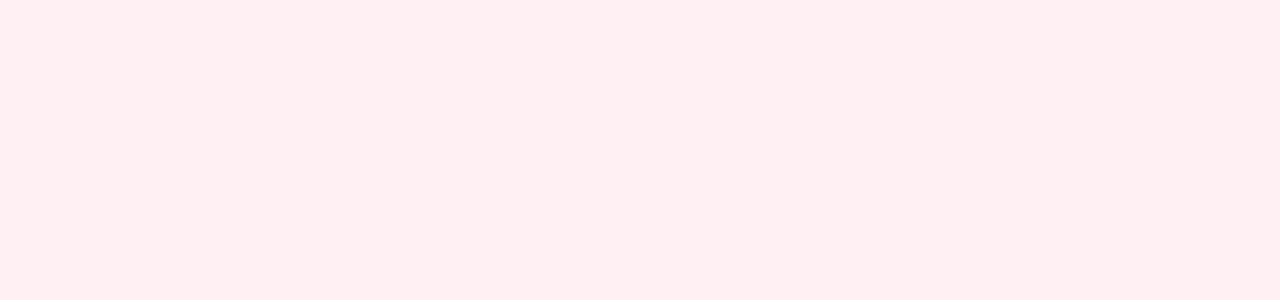
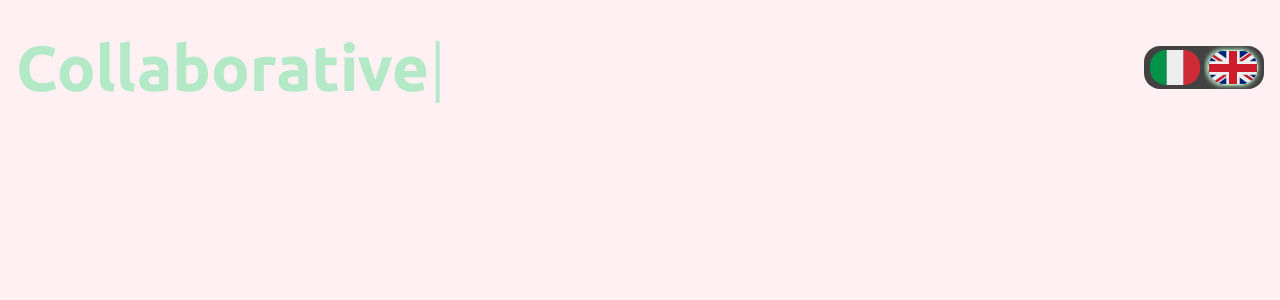
Before and after one commit to daneeelo/gamified-space, a Vue app: page / in a window 1280 px wide. Shown: the top 300 px of the page. Built offline with nearby package versions, Linux system fonts and the light colour scheme; the HTML template or start-up script is replaced by a standard one.

Commit message:
create reactive header with centralized language selection

```diff
--- a/components.d.ts
+++ b/components.d.ts
@@ -7,6 +7,8 @@ export {}
 /* prettier-ignore */
 declare module 'vue' {
   export interface GlobalComponents {
+    LanguageSelector: typeof import('./src/components/language-selector.vue')['default']
+    ReactiveHeader: typeof import('./src/components/reactive-header.vue')['default']
     RouterLink: typeof import('vue-router')['RouterLink']
     RouterView: typeof import('vue-router')['RouterView']
   }
--- a/src/App.vue
+++ b/src/App.vue
@@ -1,5 +1,5 @@
 <script setup lang="ts">
-import { RouterLink, RouterView } from 'vue-router'
+import { RouterView } from 'vue-router'
 </script>
 
 <template>
--- /dev/null
+++ b/src/components/language-selector.vue
@@ -0,0 +1,83 @@
+<script setup lang="ts">
+import { useLanguage } from '../stores/language-store'
+import { SelectButton, Image } from 'primevue'
+import { onUpdated, ref } from 'vue'
+import Italian from './icons/ita.svg'
+import English from './icons/eng.svg'
+import { storeToRefs } from 'pinia'
+import { useTypewrite } from '@/stores/typewrite-store'
+
+const typewriteStore = useTypewrite()
+const languageStore = useLanguage()
+const { language } = storeToRefs(languageStore)
+
+const selectedLanguage = ref(
+    language.value.includes('it')
+        ? { img: Italian, code: 'it-IT' }
+        : { img: English, code: 'en-US' },
+)
+
+const options = ref([
+    { img: Italian, code: 'it-IT' },
+    { img: English, code: 'en-US' },
+])
+
+onUpdated(() => {
+    languageStore.changeTo(selectedLanguage.value.code)
+    typewriteStore.resetToggles()
+})
+</script>
+
+<template>
+    <SelectButton
+        class="select-container"
+        v-model="selectedLanguage"
+        :options="options"
+        optionLabel="code"
+        dataKey="code"
+        aria-labelledby="custom"
+        :allow-empty="false"
+    >
+        <template #option="slotProps">
+            <div
+                class="pill"
+                :class="selectedLanguage.code === slotProps.option.code ? 'selected' : ''"
+            >
+                <Image :src="slotProps.option.img" class="flag" />
+            </div>
+        </template>
+    </SelectButton>
+</template>
+
+<style scoped>
+.select-container {
+    background-color: var(--black-mute);
+    border-radius: 16px;
+    padding: 0 2px;
+}
+.pill {
+    width: 50px;
+    height: 35px;
+    display: flex;
+    justify-content: center;
+    align-items: center;
+    margin-left: 4px;
+    margin-right: 4px;
+    margin-bottom: 4px;
+    margin-top: 4px;
+    border-radius: 16px;
+    overflow: hidden;
+}
+
+.flag {
+    margin-top: 4px;
+    width: 50px;
+    height: auto;
+}
+
+.selected {
+    border: 1px solid #b3e9c7;
+    box-shadow: -1px 0 4px 1px #b3e9c7;
+    transition: all 300ms;
+}
+</style>
--- /dev/null
+++ b/src/components/reactive-header.vue
@@ -0,0 +1,93 @@
+<script lang="ts" setup>
+import { typewriteEffect } from '@/utils/typewrite'
+import { onMounted, onUnmounted, reactive } from 'vue'
+import LanguageSelector from './language-selector.vue'
+import { useTypewrite } from '@/stores/typewrite-store'
+
+const typewriteStore = useTypewrite()
+let timeout: number | undefined
+
+const headerText = reactive<{
+    currentWord: string
+    referenceWord: {
+        chars: string[]
+        index: number | undefined
+    }
+}>({
+    currentWord: '',
+    referenceWord: { chars: [], index: undefined },
+})
+
+onMounted(() => {
+    typewriteEffect({ state: headerText, timeout })
+})
+
+onUnmounted(() => {
+    clearTimeout(timeout)
+})
+</script>
+
+<template>
+    <header>
+        <div id="typewriter">
+            <h1 id="text" class="header-text">{{ headerText.currentWord }}</h1>
+            <h1 id="caret" class="header-text">|</h1>
+        </div>
+        <LanguageSelector />
+    </header>
+</template>
+
+<style scoped>
+header {
+    width: 100%;
+    display: flex;
+    justify-content: space-between;
+    align-items: center;
+}
+#typewriter {
+    display: flex;
+    width: 100%;
+}
+
+.header-text {
+    font-size: 2.1rem;
+    text-transform: capitalize;
+}
+#text {
+    color: #b3e9c7;
+    font-weight: 700;
+}
+
+#caret {
+    color: #b3e9c7;
+    font-weight: 300;
+    animation: caretAnimation 1s infinite;
+}
+
+@media screen and (min-width: 800px) {
+    .header-text {
+        font-size: 4rem;
+    }
+}
+
+@keyframes caretAnimation {
+    0% {
+        opacity: 0;
+    }
+
+    20% {
+        opacity: 0;
+    }
+    50% {
+        opacity: 1;
+    }
+
+    65% {
+        opacity: 0;
+    }
+
+    100% {
+        opacity: 0;
+    }
+}
+</style>
--- a/src/stores/languageStore.ts
+++ b/src/stores/language-store.ts
@@ -1,6 +1,6 @@
 import { defineStore } from 'pinia'
 
-export const useLanguageStore = defineStore('language', {
+export const useLanguage = defineStore('language', {
     state: () => ({ language: window.navigator.language }),
     actions: {
         changeTo(newLanguage: string) {
--- /dev/null
+++ b/src/stores/typewrite-store.ts
@@ -0,0 +1,27 @@
+import { defineStore } from 'pinia'
+
+type TypewriterStore = string & {
+    shouldWrite: boolean
+    shouldWait: boolean
+    timeout?: number
+}
+export const useTypewrite = defineStore('typewrite', {
+    state: () =>
+        ({
+            shouldWrite: true,
+            shouldWait: false,
+            timeout: undefined,
+        }) as TypewriterStore,
+    actions: {
+        toggleShouldWrite() {
+            this.shouldWrite = !this.shouldWrite
+        },
+        toggleShouldWait() {
+            this.shouldWait = !this.shouldWait
+        },
+        resetToggles() {
+            this.shouldWrite = false
+            this.shouldWait = false
+        },
+    },
+})
--- a/src/style/base.css
+++ b/src/style/base.css
@@ -40,6 +40,7 @@
     margin: 0;
     padding: 0;
     font-weight: normal;
+    -webkit-tap-highlight-color: transparent;
 }
 
 body {
--- a/src/style/index.css
+++ b/src/style/index.css
@@ -14,6 +14,5 @@ body {
 @media (min-width: 1024px) {
     body {
         display: flex;
-        place-items: center;
     }
 }
--- /dev/null
+++ b/src/utils/typewrite.ts
@@ -0,0 +1,119 @@
+import { useLanguage } from '@/stores/language-store'
+import { useTypewrite } from '@/stores/typewrite-store'
+import { storeToRefs } from 'pinia'
+
+type TypewriteProps = {
+    state: {
+        currentWord: string
+        referenceWord: {
+            chars: string[]
+            index: number | undefined
+        }
+    }
+    timeout?: number
+}
+const keywords = [
+    { it: 'proattivo', en: 'proactive' },
+    { it: 'collaborativo', en: 'collaborative' },
+    { it: 'responsabile', en: 'responsible' },
+    { it: 'adattabile', en: 'adaptable' },
+    { it: 'paziente', en: 'patient' },
+    { it: 'comunicativo', en: 'communicative' },
+    { it: 'analitico', en: 'analytical' },
+    { it: 'motivato', en: 'motivated' },
+    { it: 'umile', en: 'humble' },
+    { it: 'disciplinato', en: 'disciplined' },
+    { it: 'creativo', en: 'creative' },
+]
+export const typewriteEffect = ({ state, timeout }: TypewriteProps) => {
+    const languageStore = useLanguage()
+    const typewriteStore = useTypewrite()
+
+    const { language } = storeToRefs(languageStore)
+    const { shouldWait, shouldWrite } = storeToRefs(typewriteStore)
+
+    const generateRandomIndex = (maxIndex: number): number => {
+        return Number((Math.random() * maxIndex).toFixed(0))
+    }
+
+    const selectWord = () => {
+        let newIndex = generateRandomIndex(keywords.length - 1)
+
+        if (newIndex === state.referenceWord.index) {
+            newIndex++
+        }
+
+        return {
+            chars: keywords[newIndex][language.value.includes('it') ? 'it' : 'en'].split(''),
+            index: newIndex,
+        }
+    }
+
+    const writingLoop = async () => {
+        let selectedWord = state.referenceWord
+        const notSelectedWord = state.referenceWord.chars.length === 0
+        const isWordDeleted = state.currentWord.length === 0 && shouldWrite
+
+        if (notSelectedWord || isWordDeleted) {
+            selectedWord = selectWord()
+        }
+        state.referenceWord.chars = selectedWord.chars
+        state.referenceWord.index = selectedWord.index
+
+        if (shouldWait.value) {
+            new Promise((resolve) => {
+                timeout = setTimeout(
+                    () => {
+                        typewriteStore.toggleShouldWrite()
+                        typewriteStore.toggleShouldWait()
+                        clearTimeout(timeout)
+                        writingLoop()
+                        resolve
+                    },
+                    shouldWrite ? 2000 : 1000,
+                )
+            })
+            return
+        }
+
+        if (!shouldWrite.value) {
+            new Promise((resolve) => {
+                timeout = setTimeout(() => {
+                    const newWordState = state.currentWord.substring(
+                        0,
+                        state.currentWord.length - 2,
+                    )
+                    state.currentWord = newWordState
+                    const isWordDeleted = state.currentWord.length === 0
+
+                    if (isWordDeleted) {
+                        typewriteStore.toggleShouldWait()
+                    }
+                    resolve
+                    clearTimeout(timeout)
+                    writingLoop()
+                }, Math.random() * 130)
+            })
+            return
+        }
+
+        new Promise((resolve) => {
+            timeout = setTimeout(() => {
+                const newWordState =
+                    state.currentWord +
+                    (state?.referenceWord?.chars?.[state?.currentWord?.length] ?? '')
+                state.currentWord = newWordState
+                const isWordCompleted =
+                    state.currentWord.length === state.referenceWord.chars.length
+
+                if (isWordCompleted) {
+                    typewriteStore.toggleShouldWait()
+                }
+                resolve
+                clearTimeout(timeout)
+                writingLoop()
+            }, Math.random() * 190)
+        })
+    }
+    writingLoop()
+}
--- a/src/views/home.vue
+++ b/src/views/home.vue
@@ -1,3 +1,16 @@
+<script setup lang="ts">
+import ReactiveHeader from '@/components/reactive-header.vue'
+</script>
+
 <template>
-    <main></main>
+    <ReactiveHeader />
 </template>
+
+<style scoped>
+main {
+    width: 100%;
+    min-width: 100%;
+    max-width: 1280px;
+    display: flex;
+}
+</style>
```
Also changed, not shown: src/components/icons/eng.svg (added), src/components/icons/ita.svg (added).
